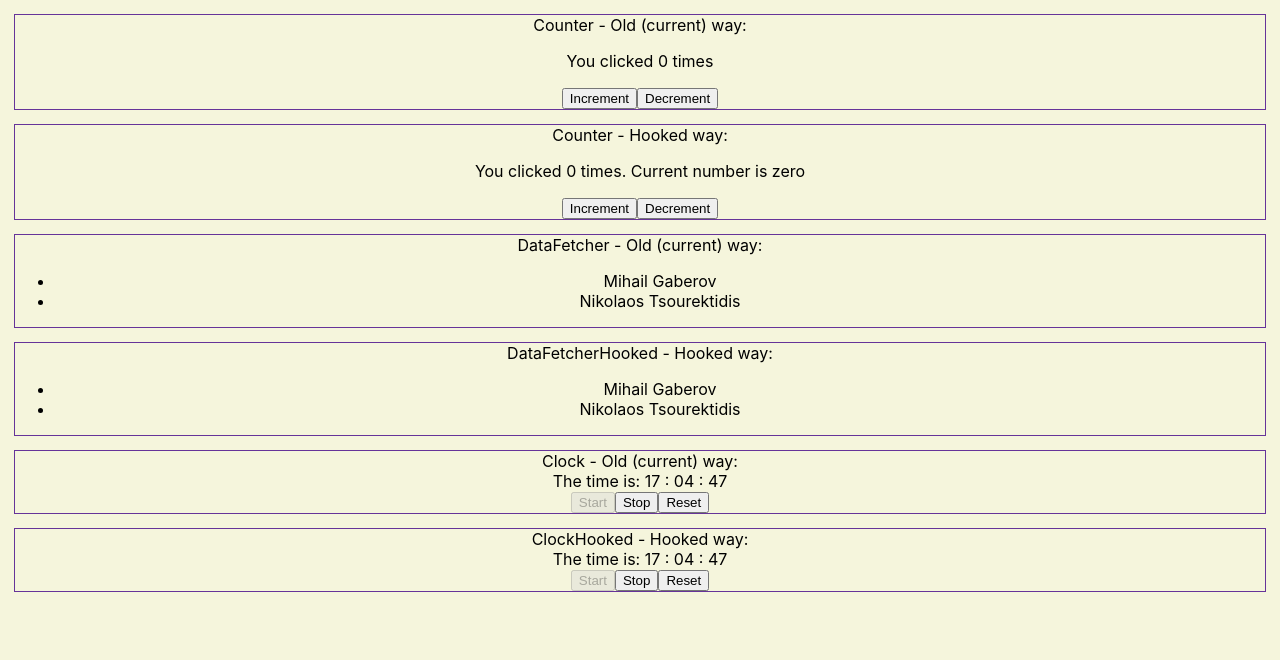
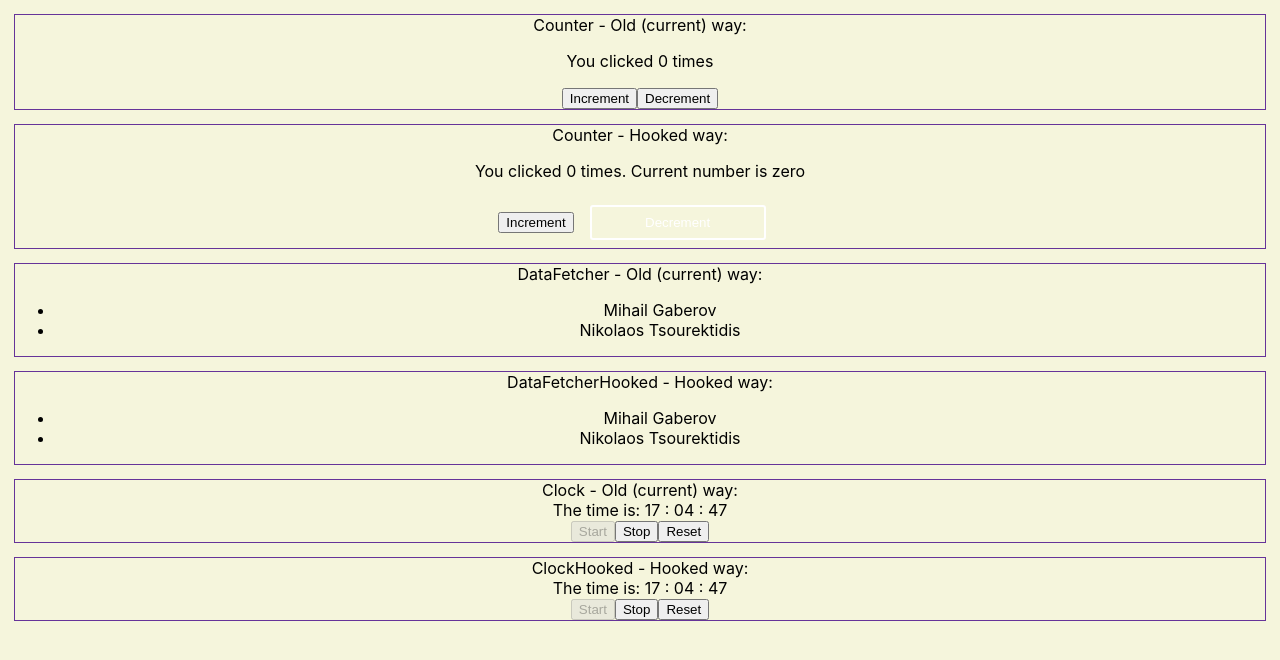
Before and after one commit to mihailgaberov/react-hooks, a React (Create React App) app: page / in a window 1280 px wide. Shown: the top 660 px of the page. Built offline with nearby package versions, Linux system fonts and the light colour scheme.

Commit message:
Adding styled buttons.

```diff
--- a/src/components/Counter/CounterHooked.js
+++ b/src/components/Counter/CounterHooked.js
@@ -1,5 +1,6 @@
 import React, { useState, useEffect, useContext } from 'react';
 import { ColorContext } from '../../ColorContext';
+import StyledButton from "../../styled/StyledButton";
 
 export default function Counter() {
   const [count, setCount] = useState(0);
@@ -31,7 +32,7 @@ export default function Counter() {
       }}>
         Increment
       </button>
-      <button onClick={() => {
+      <StyledButton onClick={() => {
         setCount(count - 1);
         setText((count - 1) < 0 ? 'negative': 'zero');
         if (count <= -5) {
@@ -41,7 +42,7 @@ export default function Counter() {
         }
       }}>
         Decrement
-      </button>
+      </StyledButton>
     </div>
   );
 }
--- /dev/null
+++ b/src/styled/StyledButton.js
@@ -0,0 +1,14 @@
+import styled from 'styled-components'
+
+const StyledButton = styled.button`
+  display: inline-block;
+  border-radius: 3px;
+  padding: 0.5rem 0;
+  margin: 0.5rem 1rem;
+  width: 11rem;
+  background: transparent;
+  color: white;
+  border: 2px solid white;
+`;
+
+export default StyledButton;
--- a/src/styled/StyledRow.js
+++ b/src/styled/StyledRow.js
@@ -3,6 +3,6 @@ import styled from 'styled-components'
 const StyledRow = styled.div`
   margin: 14px;
   border: 1px solid rebeccapurple;
-`
+`;
 
 export default StyledRow
```
